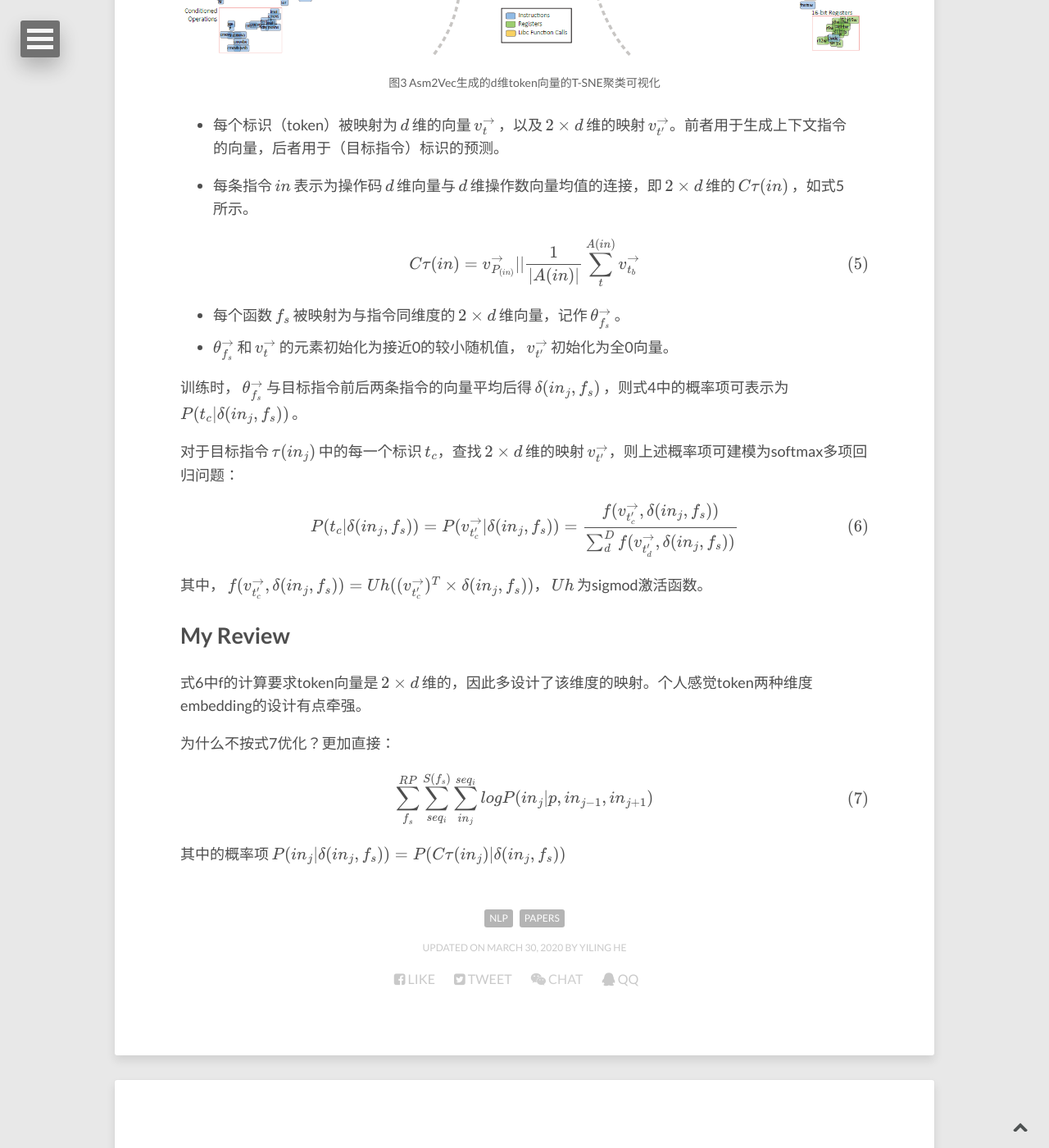
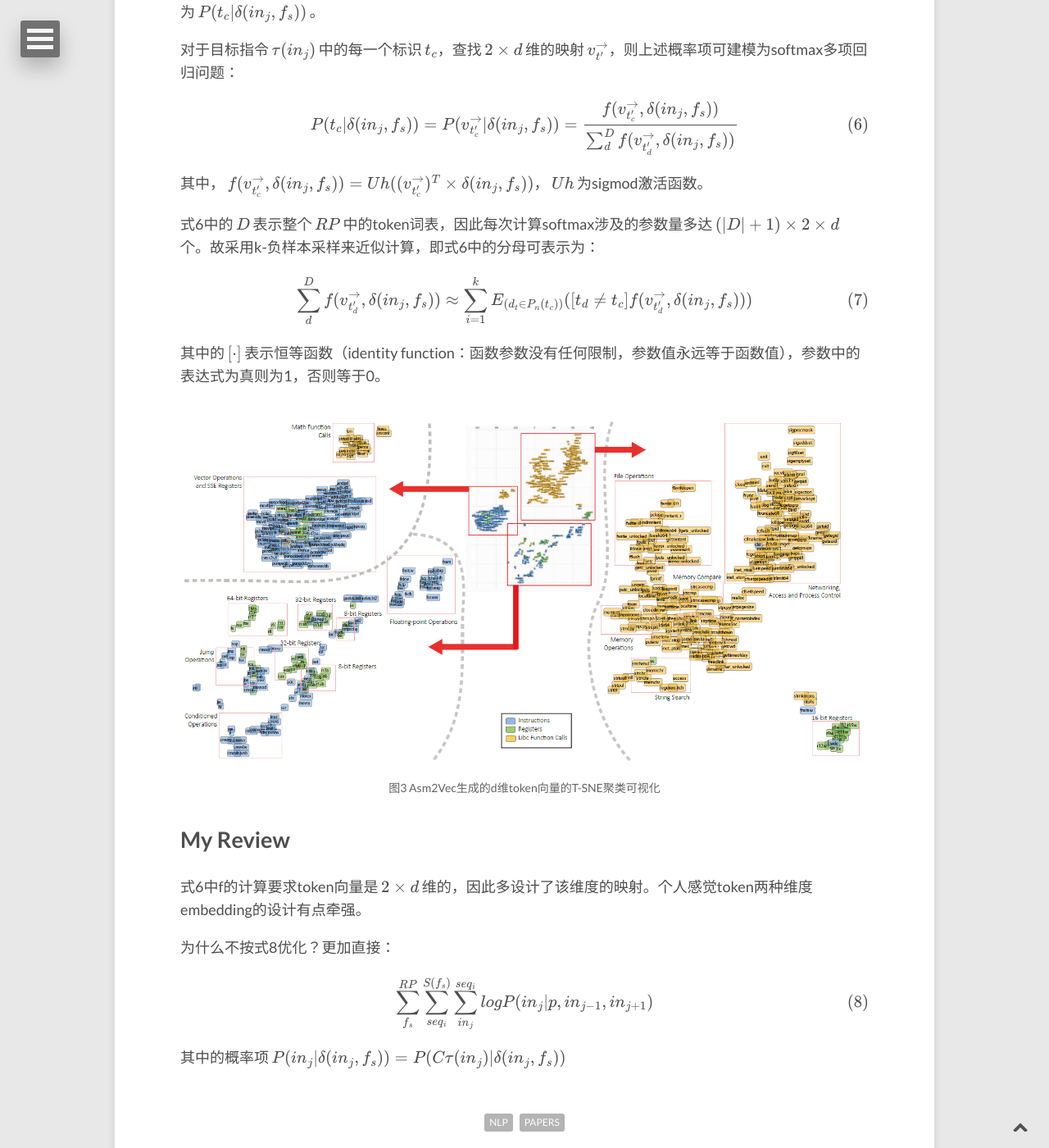
Before and after one commit to E0HYL/BLOG-OF-E0, a Jekyll site: the page built from _posts/2020-03-29-Asm2Vec.md, in a window 1280 px wide and 1400 px high, scrolled down 4076 px. Shown: the whole window at 82% size. Built offline with Jekyll 4.4.1, drawn with Linux system fonts in a browser that asks for light colours; nearby versions of some CDN libraries; formulas are drawn with MathJax 3; comment, search, counter and statistics services are not loaded.

Commit message:
add negative sampling

```diff
--- a/_posts/2020-03-29-Asm2Vec.md
+++ b/_posts/2020-03-29-Asm2Vec.md
@@ -93,8 +93,6 @@ $$\sum_{f_s}^{RP}\sum_{seq_i}^{S(f_s)}\sum_{in_j}^{seq_i}\sum_{t_c}^{\tau(in_j)}
 
 <figure><img src="{{ site.url }}/images/asm2vec.PNG"  /><figcaption>图2 Asm2Vec模型</figcaption></figure>
 
-<figure><img src="{{ site.url }}/images/tokenvec.PNG"  /><figcaption>图3 Asm2Vec生成的d维token向量的T-SNE聚类可视化</figcaption></figure>
-
 - 每个标识（token）被映射为 $$d$$ 维的向量 $$v_t^{\rightarrow}$$ ，以及 $$2\times{d}$$ 维的映射 $$v_{t'}^{\rightarrow}$$。前者用于生成上下文指令的向量，后者用于（目标指令）标识的预测。
 
 - 每条指令 $$in$$ 表示为操作码 $$d$$ 维向量与 $$d$$ 维操作数向量均值的连接，即 $$2\times{d}$$ 维的 $$C\tau{(in)}$$ ，如式5所示。
@@ -104,7 +102,7 @@ $$C\tau{(in)}=v_{P_{(in)}}^{\rightarrow}\vert\vert\frac{1}{\vert{A(in)}\vert}\su
 - 每个函数 $$f_s$$ 被映射为与指令同维度的 $$2\times{d}$$ 维向量，记作 $$\theta_{f_s}^{\rightarrow}$$ 。
 - $$\theta_{f_s}^{\rightarrow}$$ 和  $$v_t^{\rightarrow}$$ 的元素初始化为接近0的较小随机值， $$v_{t'}^{\rightarrow}$$ 初始化为全0向量。
 
-训练时， $$\theta_{f_s}^{\rightarrow}$$ 与目标指令前后两条指令的向量平均后得 $$\delta(in_j,f_s)$$ ，则式4中的概率项可表示为 $$P(t_c\vert\delta(in_j,f_s))$$ 。
+训练时，如图2所示， $$\theta_{f_s}^{\rightarrow}$$ 与目标指令前后两条指令的向量平均后得 $$\delta(in_j,f_s)$$ ，则式4中的概率项可表示为 $$P(t_c\vert\delta(in_j,f_s))$$ 。
 
 对于目标指令 $$\tau(in_j)$$ 中的每一个标识 $$t_c$$，查找 $$2\times{d}$$ 维的映射 $$v_{t'}^{\rightarrow}$$，则上述概率项可建模为softmax多项回归问题：
 
@@ -112,12 +110,20 @@ $$P(t_c\vert\delta(in_j,f_s))=P(v_{t'_c}^{\rightarrow}\vert\delta(in_j,f_s))=\fr
 
 其中， $$f(v_{t'_c}^{\rightarrow},\delta(in_j,f_s))=Uh((v_{t'_c}^{\rightarrow})^T\times\delta(in_j,f_s))$$， $$Uh$$ 为sigmod激活函数。
 
+式6中的 $$D$$ 表示整个 $$RP$$ 中的token词表，因此每次计算softmax涉及的参数量多达 $${(\vert{D}\vert+1)}\times2\times{d}$$ 个。故采用k-负样本采样来近似计算，即式6中的分母可表示为：
+
+$$\sum_d^Df(v_{t'_d}^{\rightarrow},\delta(in_j,f_s))\approx{\sum_{i=1}^kE_{(d_t\in{P_n(t_c)})}([t_d\neq{t_c}]f(v_{t'_d}^{\rightarrow},\delta(in_j,f_s)))} \tag{7}$$
+
+其中的 $$[·]$$ 表示恒等函数（identity function：函数参数没有任何限制，参数值永远等于函数值），参数中的表达式为真则为1，否则等于0。
+
+<figure><img src="{{ site.url }}/images/tokenvec.PNG"  /><figcaption>图3 Asm2Vec生成的d维token向量的T-SNE聚类可视化</figcaption></figure>
+
 ## My Review
 
 式6中f的计算要求token向量是 $$2\times{d}$$ 维的，因此多设计了该维度的映射。个人感觉token两种维度embedding的设计有点牵强。
 
-为什么不按式7优化？更加直接：
+为什么不按式8优化？更加直接：
 
-$$\sum_{f_s}^{RP}\sum_{seq_i}^{S(f_s)}\sum_{in_j}^{seq_i}logP(in_j\vert{p,in_{j-1},in_{j+1}}) \tag{7}$$
+$$\sum_{f_s}^{RP}\sum_{seq_i}^{S(f_s)}\sum_{in_j}^{seq_i}logP(in_j\vert{p,in_{j-1},in_{j+1}}) \tag{8}$$
 
 其中的概率项 $$P(in_j\vert\delta(in_j,f_s))=P(C\tau{(in_j)}\vert\delta(in_j,f_s))$$
```
